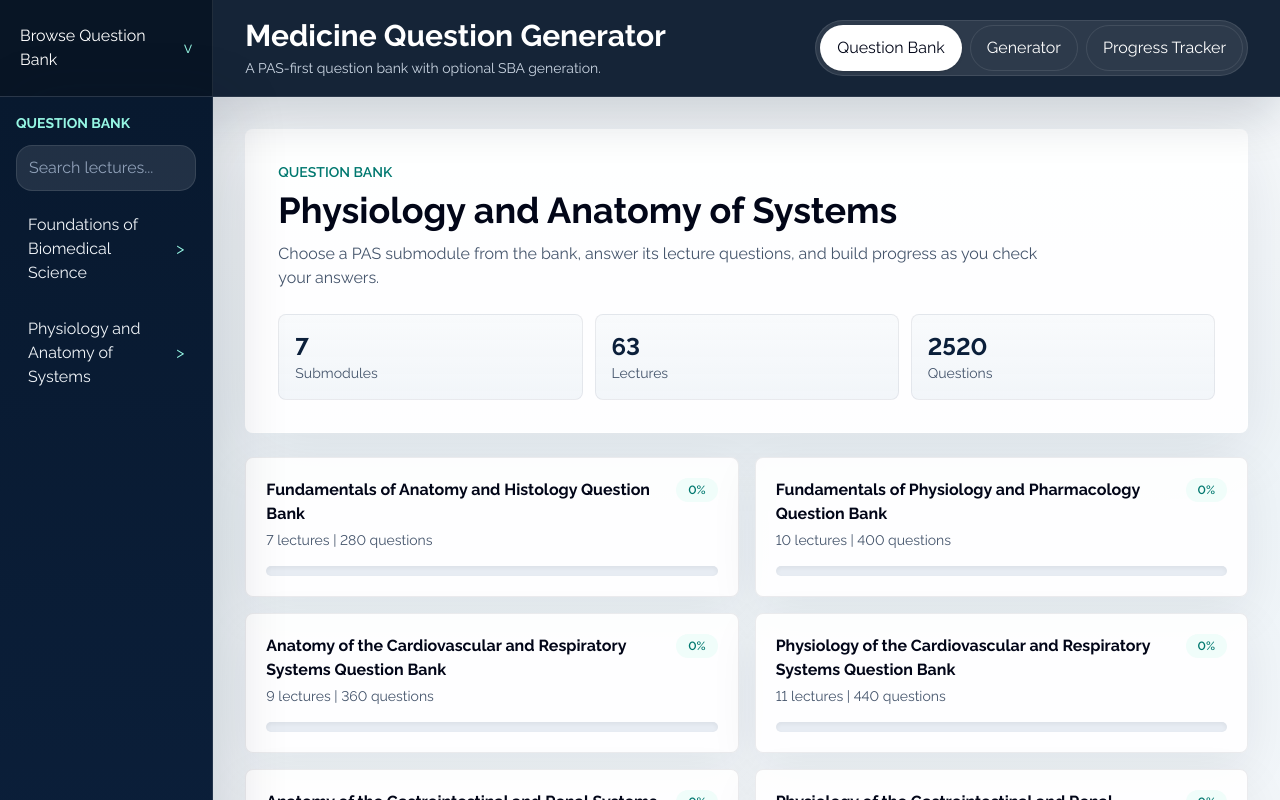
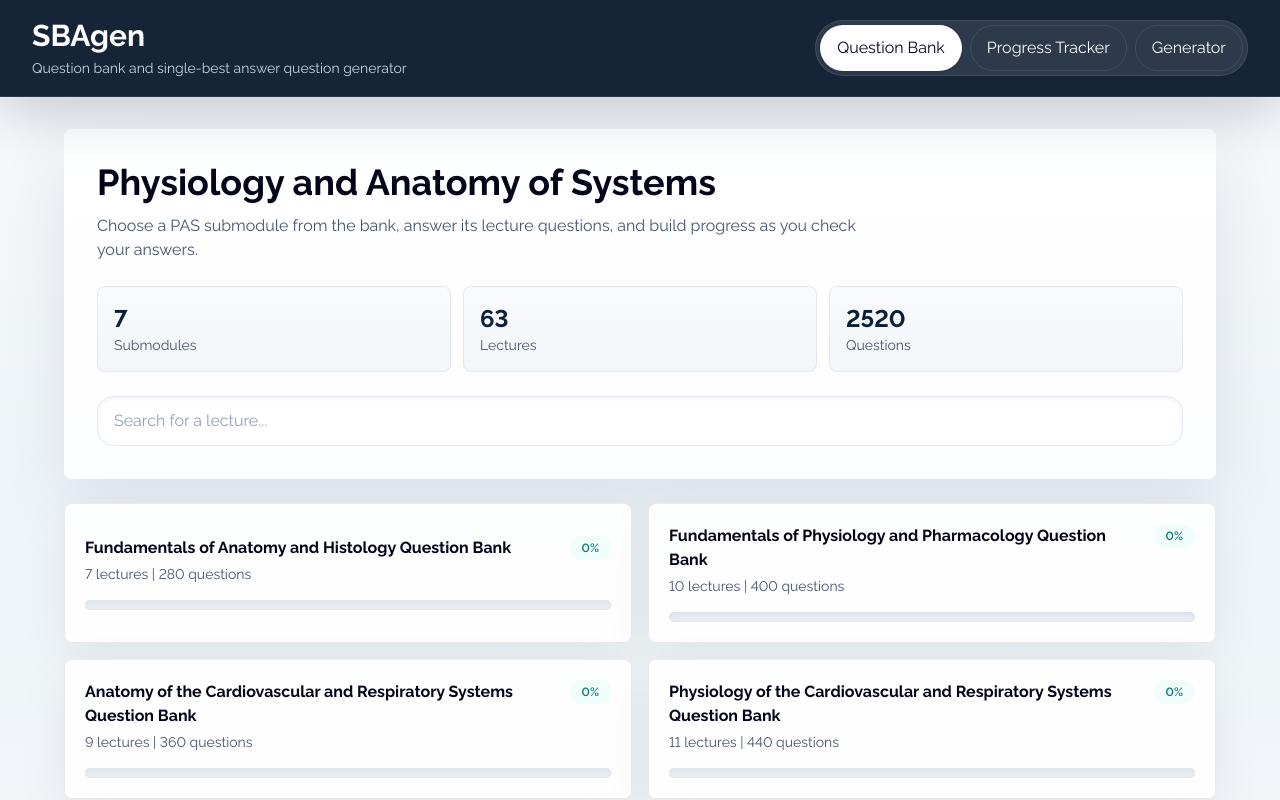
Before and after one commit to murtazasyed222-sudo/SBAgenerator, a Next.js app: page / in a window 1280 px wide. Shown: the top 800 px of the page. Built offline with nearby package versions, Linux system fonts and the light colour scheme.

Commit message:
Refine question bank navigation layout

```diff
--- a/src/app/layout.tsx
+++ b/src/app/layout.tsx
@@ -9,8 +9,8 @@ const raleway = Raleway({
 });
 
 export const metadata: Metadata = {
-  title: "Medicine Question Generator",
-  description: "PAS question bank and SBA question generator",
+  title: "SBAgen",
+  description: "Question bank and single-best answer question generator",
 };
 
 export default function RootLayout({
--- a/src/app/page.tsx
+++ b/src/app/page.tsx
@@ -664,6 +664,7 @@ export default function Home() {
   }
 
   function loadQuestionSet(questionSet: QuestionSet) {
+    setIsQuestionBankOpen(true);
     setQuestions(questionSet.questions);
     setSelectedAnswers(
       savedAnswersByQuestionSet[questionSet.id]?.selectedAnswers ?? {}
@@ -686,7 +687,6 @@ export default function Home() {
   }
 
   function openSubmodule(submoduleId: string) {
-    setIsQuestionBankOpen(true);
     setCurrentView("question-bank");
     setSelectedBankSubmoduleId(submoduleId);
     setActiveQuestionSetId(null);
@@ -893,6 +893,15 @@ export default function Home() {
   const visibleQuestionBankFolders = questionBankFolders
     .map(filterQuestionBankFolder)
     .filter((folder): folder is QuestionBankFolder => Boolean(folder));
+  const lectureSearchResults = normalizedQuestionBankSearch
+    ? bankStats.submodules.flatMap((submodule) =>
+        submodule.questionSets
+          .filter((questionSet) =>
+            questionSet.title.toLowerCase().includes(normalizedQuestionBankSearch)
+          )
+          .map((questionSet) => ({ questionSet, submoduleTitle: submodule.title }))
+      )
+    : [];
 
   function renderProgressMeter(percent: number) {
     return (
@@ -1085,10 +1094,7 @@ export default function Home() {
     return (
       <section className="mx-auto max-w-5xl space-y-6">
         <div className="surfaceCard p-6 sm:p-8">
-          <p className="text-sm font-semibold uppercase text-teal-700">
-            Generator
-          </p>
-          <h2 className="mt-2 text-3xl font-bold text-slate-950 sm:text-4xl">
+          <h2 className="text-3xl font-bold text-slate-950 sm:text-4xl">
             Generate SBA Questions
           </h2>
           <p className="mt-3 max-w-3xl text-slate-600">
@@ -1136,10 +1142,7 @@ export default function Home() {
 
         {questions.length > 0 && !activeQuestionSetId && (
           <section className="surfaceCard p-6">
-            <p className="text-sm font-semibold uppercase text-teal-700">
-              Generated Practice
-            </p>
-            <h2 className="mt-1 text-2xl font-bold text-slate-950">
+            <h2 className="text-2xl font-bold text-slate-950">
               New SBA Questions
             </h2>
             {renderQuestionList()}
@@ -1225,10 +1228,7 @@ export default function Home() {
       <div className="mx-auto max-w-6xl">
         <div className="space-y-6">
           <section className="surfaceCard p-6 sm:p-8">
-            <p className="text-sm font-semibold uppercase text-teal-700">
-              Question Bank
-            </p>
-            <h2 className="mt-2 text-3xl font-bold text-slate-950 sm:text-4xl">
+            <h2 className="text-3xl font-bold text-slate-950 sm:text-4xl">
               Physiology and Anatomy of Systems
             </h2>
             <p className="mt-3 max-w-3xl text-slate-600">
@@ -1256,16 +1256,71 @@ export default function Home() {
                 <p className="text-sm text-slate-600">Questions</p>
               </div>
             </div>
+
+            <div className="mt-6">
+              <input
+                type="search"
+                value={questionBankSearch}
+                onChange={(event) => setQuestionBankSearch(event.target.value)}
+                placeholder="Search for a lecture..."
+                className="w-full rounded-2xl border border-slate-200 bg-white/85 px-4 py-3 text-slate-950 shadow-inner outline-none placeholder:text-slate-400 focus:border-teal-500 focus:ring-2 focus:ring-teal-500/20"
+              />
+            </div>
           </section>
 
-          {selectedBankSubmodule ? (
+          {normalizedQuestionBankSearch ? (
+            <section className="surfaceCard p-6">
+              <h2 className="text-2xl font-bold text-slate-950">
+                Lecture Search Results
+              </h2>
+
+              {lectureSearchResults.length === 0 ? (
+                <p className="mt-3 text-slate-600">
+                  No matching lectures found.
+                </p>
+              ) : (
+                <div className="mt-6 grid gap-4 lg:grid-cols-2">
+                  {lectureSearchResults.map(({ questionSet, submoduleTitle }) => {
+                    const progress = getQuestionSetProgress(questionSet);
+
+                    return (
+                      <button
+                        key={questionSet.id}
+                        onClick={() => loadQuestionSet(questionSet)}
+                        className="interactiveCard p-5 text-left transition hover:-translate-y-0.5"
+                      >
+                        <div className="flex items-start justify-between gap-4">
+                          <div>
+                            <h3 className="font-bold text-slate-950">
+                              {questionSet.title}
+                            </h3>
+                            <p className="mt-1 text-sm text-slate-600">
+                              {submoduleTitle}
+                            </p>
+                            <p className="mt-1 text-sm text-slate-600">
+                              {questionSet.questions.length} questions |{" "}
+                              {progress.answered} answered
+                            </p>
+                          </div>
+                          <span className="rounded-full bg-emerald-50 px-3 py-1 text-xs font-semibold text-emerald-700">
+                            {progress.percent}%
+                          </span>
+                        </div>
+
+                        <div className="mt-4">
+                          {renderProgressMeter(progress.percent)}
+                        </div>
+                      </button>
+                    );
+                  })}
+                </div>
+              )}
+            </section>
+          ) : selectedBankSubmodule ? (
             <section className="surfaceCard p-6">
               <div className="flex flex-col gap-4 sm:flex-row sm:items-start sm:justify-between">
                 <div>
-                  <p className="text-sm font-semibold uppercase text-teal-700">
-                    PAS Submodule
-                  </p>
-                  <h2 className="mt-1 text-2xl font-bold text-slate-950">
+                  <h2 className="text-2xl font-bold text-slate-950">
                     {selectedBankSubmodule.title}
                   </h2>
                   <p className="mt-2 text-slate-600">
@@ -1332,10 +1387,7 @@ export default function Home() {
       <section className="surfaceCard mx-auto max-w-5xl p-6 pb-28 sm:p-8 sm:pb-28">
         <div className="flex flex-col gap-4 sm:flex-row sm:items-start sm:justify-between">
           <div>
-            <p className="text-sm font-semibold uppercase text-teal-700">
-              Question Bank
-            </p>
-            <h2 className="mt-1 text-2xl font-bold text-slate-950">
+            <h2 className="text-2xl font-bold text-slate-950">
               {activeQuestionSetTitle}
             </h2>
             <p className="mt-2 text-slate-600">
@@ -1347,7 +1399,7 @@ export default function Home() {
             onClick={returnToGenerator}
             className="secondaryButton px-5 py-3 font-semibold text-slate-900 transition"
           >
-            Back to Generator
+            Back to Question Bank
           </button>
         </div>
 
@@ -1361,10 +1413,7 @@ export default function Home() {
     return (
       <section className="mx-auto max-w-6xl space-y-6">
         <div className="surfaceCard p-6 sm:p-8">
-          <p className="text-sm font-semibold uppercase text-teal-700">
-            Progress Tracker
-          </p>
-          <h2 className="mt-2 text-3xl font-bold text-slate-950 sm:text-4xl">
+          <h2 className="text-3xl font-bold text-slate-950 sm:text-4xl">
             PAS Question Bank Progress
           </h2>
           <p className="mt-3 text-slate-600">
@@ -1469,6 +1518,7 @@ export default function Home() {
     <main className="appCanvas min-h-screen">
       <header className="appHeader border-b border-white/10 text-white">
         <div className="flex flex-col sm:flex-row">
+          {currentView === "question-bank" && activeQuestionSetId && (
             <div className="headerRail w-full shrink-0 border-b border-white/10 sm:w-72 sm:border-b-0 sm:border-r lg:w-1/6">
               <button
                 onClick={() => {
@@ -1484,14 +1534,15 @@ export default function Home() {
                 </span>
               </button>
             </div>
+          )}
 
           <div className="flex flex-1 flex-col gap-4 px-4 py-4 sm:min-h-24 sm:flex-row sm:items-center sm:justify-between sm:px-8">
             <div>
               <h1 className="text-2xl font-bold text-white sm:text-3xl">
-                Medicine Question Generator
+                SBAgen
               </h1>
               <p className="mt-1 text-sm text-slate-300">
-                A PAS-first question bank with optional SBA generation.
+                Question bank and single-best answer question generator
               </p>
             </div>
 
@@ -1508,6 +1559,17 @@ export default function Home() {
               </button>
 
               <button
+                onClick={() => setCurrentView("progress")}
+                className={`navPill px-4 py-2.5 text-left font-semibold transition ${
+                  currentView === "progress"
+                    ? "bg-white text-slate-950 shadow-sm"
+                    : "bg-transparent text-white hover:bg-white/10"
+                }`}
+              >
+                Progress Tracker
+              </button>
+
+              <button
                 onClick={openGeneratorView}
                 className={`navPill px-4 py-2.5 text-left font-semibold transition ${
                   currentView === "generator"
@@ -1517,30 +1579,15 @@ export default function Home() {
               >
                 Generator
               </button>
-
-              <button
-                onClick={() => setCurrentView("progress")}
-                className={`navPill px-4 py-2.5 text-left font-semibold transition ${
-                  currentView === "progress"
-                    ? "bg-white text-slate-950 shadow-sm"
-                    : "bg-transparent text-white hover:bg-white/10"
-                }`}
-              >
-                Progress Tracker
-              </button>
             </div>
           </div>
         </div>
       </header>
 
       <div className="flex min-h-[calc(100vh-97px)] flex-col sm:flex-row">
-        {isQuestionBankOpen && (
+        {currentView === "question-bank" && activeQuestionSetId && isQuestionBankOpen && (
           <aside className="questionBankPanel questionBankScroll w-full shrink-0 overflow-y-auto border-r border-white/10 p-4 sm:sticky sm:top-0 sm:h-screen sm:w-72 lg:w-1/6">
             <nav className="space-y-3">
-              <h2 className="text-sm font-bold uppercase text-teal-200">
-                Question Bank
-              </h2>
-
               <input
                 type="search"
                 value={questionBankSearch}
```
Lines whose indentation alone changed are shown as unchanged.
